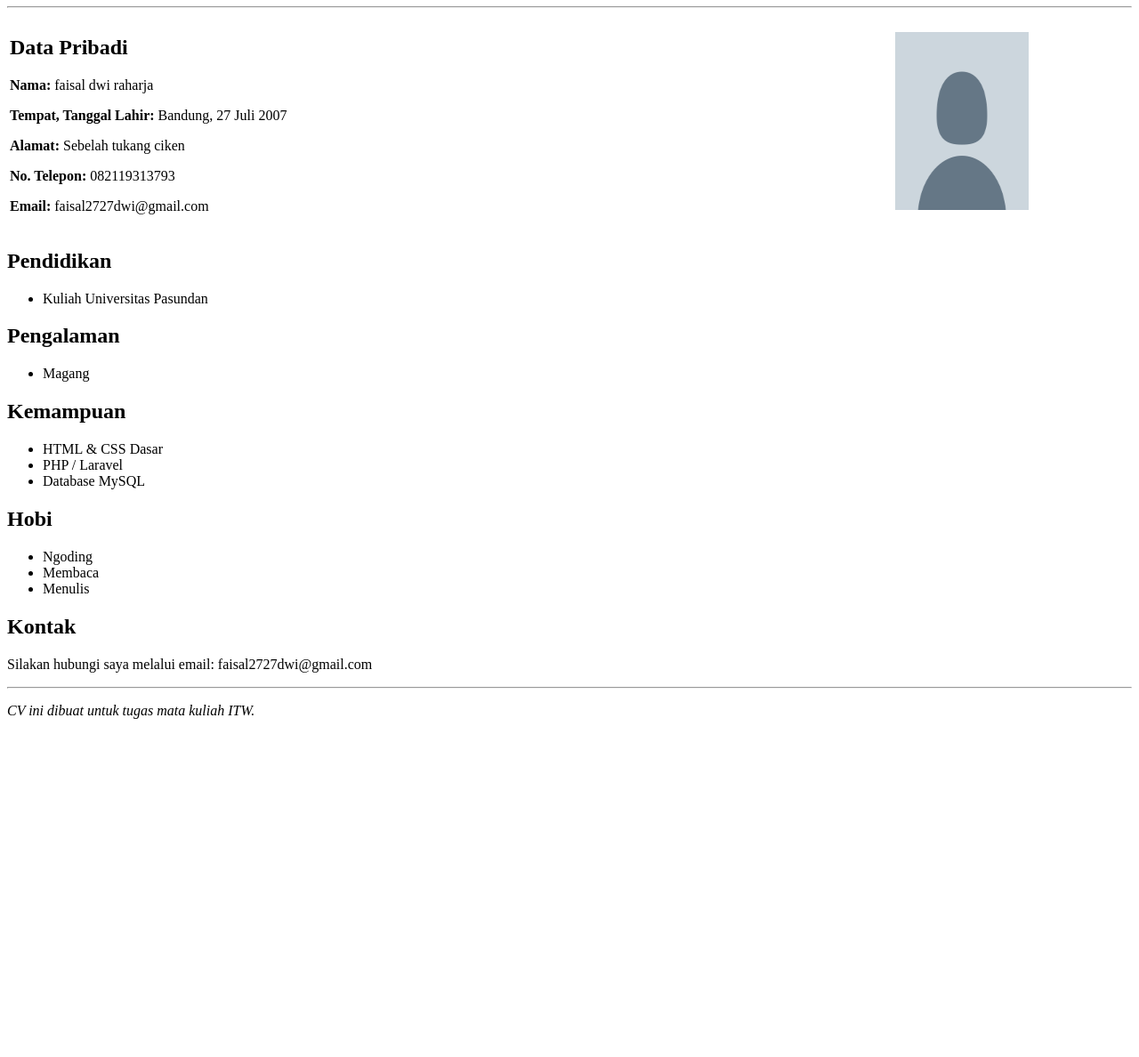
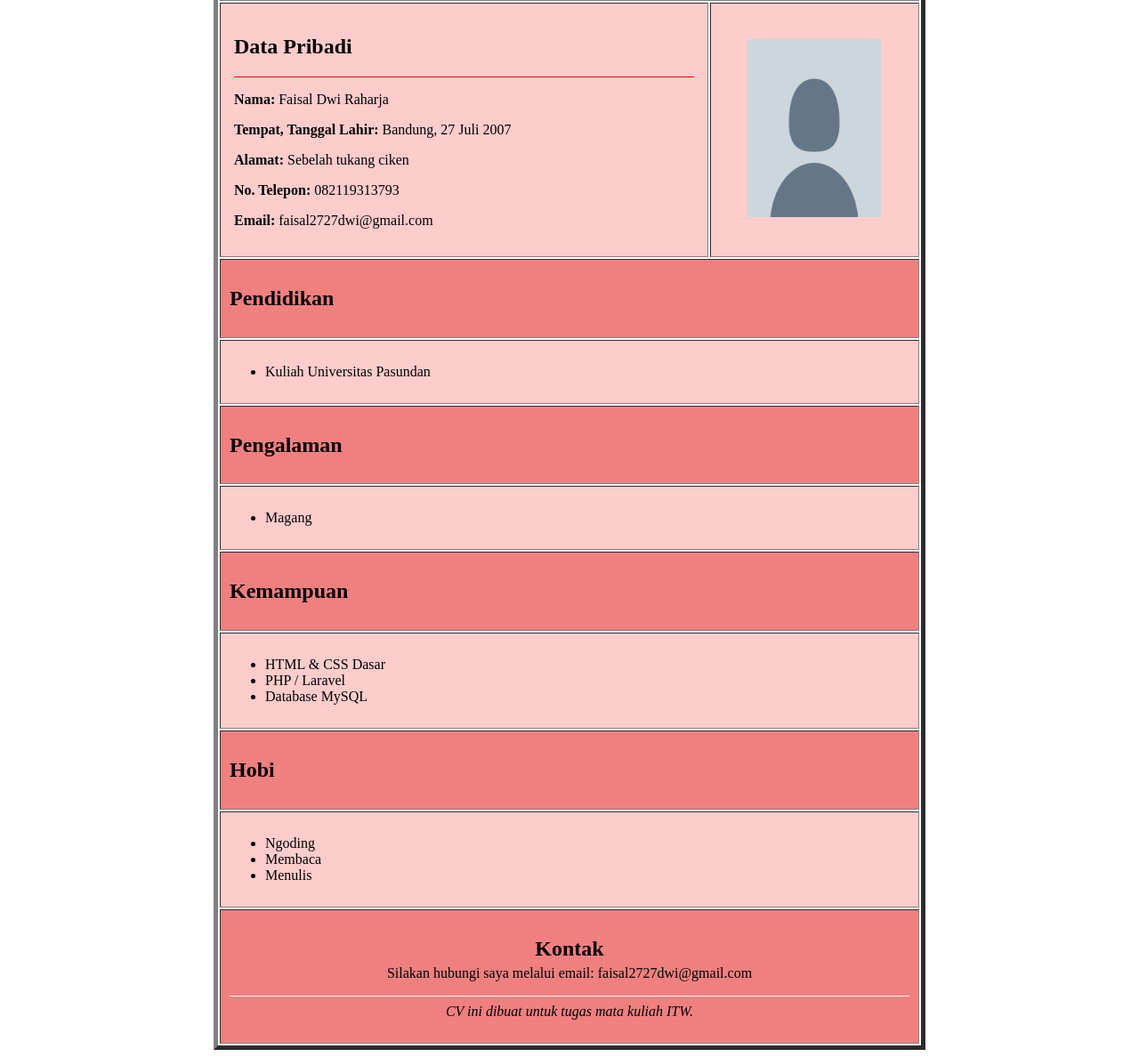
Before and after one commit to faisal69dwi/itw2025_a_253040040, a plain HTML site: page latihan/latihan1/T12530040.html in a window 1280 px wide. Shown: the part 73-1261 px from the top of the page at 89% size. Before the commit the page ends 897 px from the top, so only its background shows below. Drawn offline with Linux system fonts and the light colour scheme.

Commit message:
menyelesai kan tugas tabel

```diff
--- a/latihan/latihan1/T12530040.html
+++ b/latihan/latihan1/T12530040.html
@@ -1,57 +1,96 @@
 <!DOCTYPE html>
 <html>
 <head>
-    <title>CV Saya</title>
+    <meta charset="UTF-8">
+    <title>Curriculum Vitae </title>
 </head>
 <body>
-    <h1 align="center">Curriculum Vitae</h1>
-    <hr>
 
-    <table width="100%">
+    <table border="5" width="800" align="center" >
+
+        <tr bgcolor="#F08080">
+            <th colspan="2" style="padding: 15px; font-size: 24px;">CURRICULUM VITAE</th>
+        </tr>
+
         <tr>
-            <td width="70%" align="top">
+            <td width="70%" style="padding: 15px;" bgcolor="#FFCCCC">
                 <h2>Data Pribadi</h2>
-                <p><b>Nama:</b> faisal dwi raharja</p>
+                <hr color="red" size="1">
+                <p><b>Nama:</b> Faisal Dwi Raharja</p>
                 <p><b>Tempat, Tanggal Lahir:</b> Bandung, 27 Juli 2007</p>
                 <p><b>Alamat:</b> Sebelah tukang ciken</p>
                 <p><b>No. Telepon:</b> 082119313793</p>
                 <p><b>Email:</b> faisal2727dwi@gmail.com</p>
             </td>
-            <td width="30%" align="center">
+            <td width="30%" align="center" style="padding: 15px;" bgcolor="#FFCCCC">
                 <img src="foto.png" alt="Foto Saya" width="150" height="200">
-
             </td>
         </tr>
-    </table>
 
+        <tr bgcolor="#F08080">
+            <th colspan="2" style="padding: 10px; text-align: left;">
                 <h2>Pendidikan</h2>
+            </th>
+        </tr>
+        <tr>
+            <td colspan="2" style="padding: 10px;" bgcolor="#FFCCCC">
                 <ul>
-        <li>Kuliah Universitas Pasundan </li>
+                    <li>Kuliah Universitas Pasundan</li>
                 </ul>
+            </td>
+        </tr>
 
+        <tr bgcolor="#F08080">
+            <th colspan="2" style="padding: 10px; text-align: left;">
                 <h2>Pengalaman</h2>
+            </th>
+        </tr>
+        <tr>
+            <td colspan="2" style="padding: 10px;" bgcolor="#FFCCCC">
                 <ul>
                     <li>Magang</li>
                 </ul>
+            </td>
+        </tr>
 
+        <tr bgcolor="#F08080">
+            <th colspan="2" style="padding: 10px; text-align: left;">
                 <h2>Kemampuan</h2>
+            </th>
+        </tr>
+        <tr>
+            <td colspan="2" style="padding: 10px;" bgcolor="#FFCCCC">
                 <ul>
                     <li>HTML & CSS Dasar</li>
                     <li>PHP / Laravel</li>
                     <li>Database MySQL</li>
                 </ul>
+            </td>
+        </tr>
 
+        <tr bgcolor="#F08080">
+            <th colspan="2" style="padding: 10px; text-align: left;">
                 <h2>Hobi</h2>
+            </th>
+        </tr>
+        <tr>
+            <td colspan="2" style="padding: 10px;" bgcolor="#FFCCCC">
                 <ul>
                     <li>Ngoding</li>
                     <li>Membaca</li>
                     <li>Menulis</li>
                 </ul>
+            </td>
+        </tr>
 
-    <h2>Kontak</h2>
-    <p>Silakan hubungi saya melalui email: <a>faisal2727dwi@gmail.com</a></p>
-
-    <hr>
-    <p><i>CV ini dibuat untuk tugas mata kuliah ITW.</i></p>
+        <tr bgcolor="#F08080">
+            <td colspan="2" style="padding: 10px; text-align: center;">
+                <h2 style="margin-bottom: 5px;">Kontak</h2>
+                <p style="margin-top: 5px;">Silakan hubungi saya melalui email: <a>faisal2727dwi@gmail.com</a></p>
+                <hr color="white" size="1">
+                <p style="margin-top: 5px;"><i>CV ini dibuat untuk tugas mata kuliah ITW.</i></p>
+            </td>
+        </tr>
+    </table>
 </body>
 </html>
```
Lines whose indentation alone changed are shown as unchanged.
